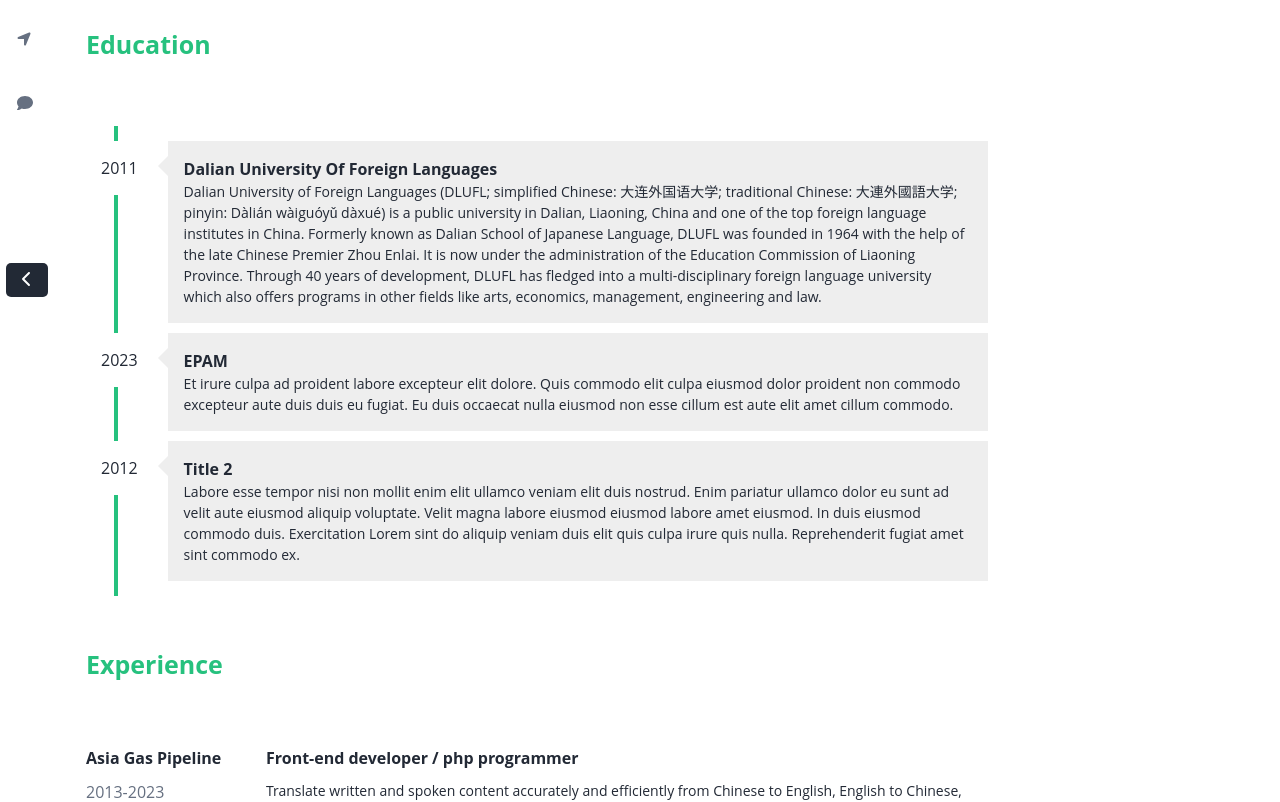
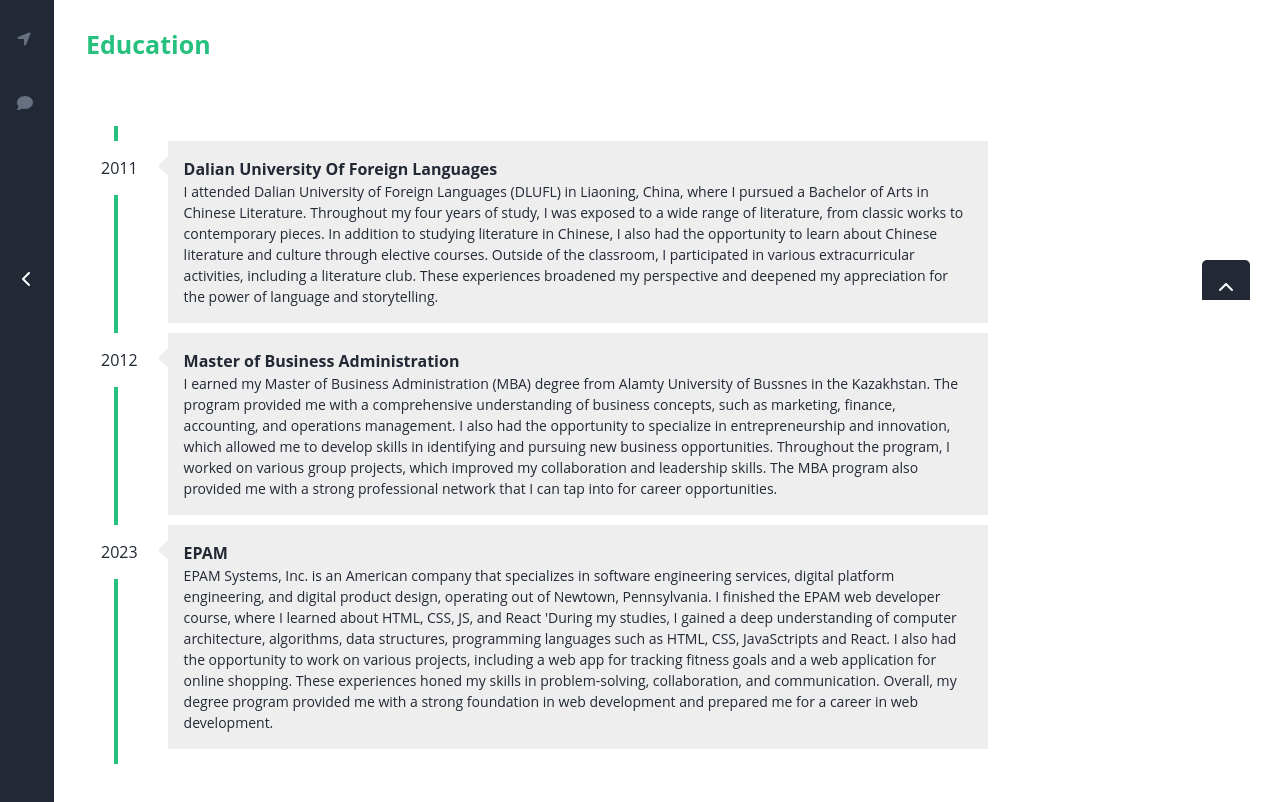
Before and after one commit to NurikBK/cv-app, a React (Create React App) app: page /inner in a window 1280 px wide. Shown: the part 500-1302 px from the top of the page. Built offline with nearby package versions, Linux system fonts and the light colour scheme.

Commit message:
add data

```diff
--- a/src/constants/theme.js
+++ b/src/constants/theme.js
@@ -3,6 +3,6 @@
     accent: '#26c17e',
     secondary: '#fff',
     dark: '#667081',
-    darkBg: '#222935',
+    main: '#222935',
   },
 };
--- a/src/constants/timelineData.js
+++ b/src/constants/timelineData.js
@@ -2,16 +2,16 @@
   {
     date: '2011',
     title: 'Dalian University Of Foreign Languages',
-    text: `Dalian University of Foreign Languages (DLUFL; simplified Chinese: 大连外国语大学; traditional Chinese: 大連外國語大学; pinyin: Dàlián wàiguóyǔ dàxué) is a public university in Dalian, Liaoning, China and one of the top foreign language institutes in China. Formerly known as Dalian School of Japanese Language, DLUFL was founded in 1964 with the help of the late Chinese Premier Zhou Enlai. It is now under the administration of the Education Commission of Liaoning Province. Through 40 years of development, DLUFL has fledged into a multi-disciplinary foreign language university which also offers programs in other fields like arts, economics, management, engineering and law.`,
+    text: ` I attended Dalian University of Foreign Languages (DLUFL) in Liaoning, China, where I pursued a Bachelor of Arts in Chinese Literature. Throughout my four years of study, I was exposed to a wide range of literature, from classic works to contemporary pieces. In addition to studying literature in Chinese, I also had the opportunity to learn about Chinese literature and culture through elective courses. Outside of the classroom, I participated in various extracurricular activities, including a literature club. These experiences broadened my perspective and deepened my appreciation for the power of language and storytelling.`,
   },
+  {
+    date: '2012',
+    title: 'Master of Business Administration',
+    text: `I earned my Master of Business Administration (MBA) degree from Alamty University of Bussnes in the Kazakhstan. The program provided me with a comprehensive understanding of business concepts, such as marketing, finance, accounting, and operations management. I also had the opportunity to specialize in entrepreneurship and innovation, which allowed me to develop skills in identifying and pursuing new business opportunities. Throughout the program, I worked on various group projects, which improved my collaboration and leadership skills. The MBA program also provided me with a strong professional network that I can tap into for career opportunities.`,
+    },
   {
     date: '2023',
     title: 'EPAM',
-    text: 'Et irure culpa ad proident labore excepteur elit dolore. Quis commodo elit culpa eiusmod dolor proident non commodo excepteur aute duis duis eu fugiat. Eu duis occaecat nulla eiusmod non esse cillum est aute elit amet cillum commodo.\r\n',
-  },
-  {
-    date: 2012,
-    title: 'Title 2',
-    text: 'Labore esse tempor nisi non mollit enim elit ullamco veniam elit duis nostrud. Enim pariatur ullamco dolor eu sunt ad velit aute eiusmod aliquip voluptate. Velit magna labore eiusmod eiusmod labore amet eiusmod. In duis eiusmod commodo duis. Exercitation Lorem sint do aliquip veniam duis elit quis culpa irure quis nulla. Reprehenderit fugiat amet sint commodo ex.\r\n',
+    text: `EPAM Systems, Inc. is an American company that specializes in software engineering services, digital platform engineering, and digital product design, operating out of Newtown, Pennsylvania. I finished the EPAM web developer course, where I learned about HTML, CSS, JS, and React 'During my studies, I gained a deep understanding of computer architecture, algorithms, data structures, programming languages such as HTML, CSS, JavaSctripts and React. I also had the opportunity to work on various projects, including a web app for tracking fitness goals and a web application for online shopping. These experiences honed my skills in problem-solving, collaboration, and communication. Overall, my degree program provided me with a strong foundation in web development and prepared me for a career in web development.`,
   },
 ];
```
